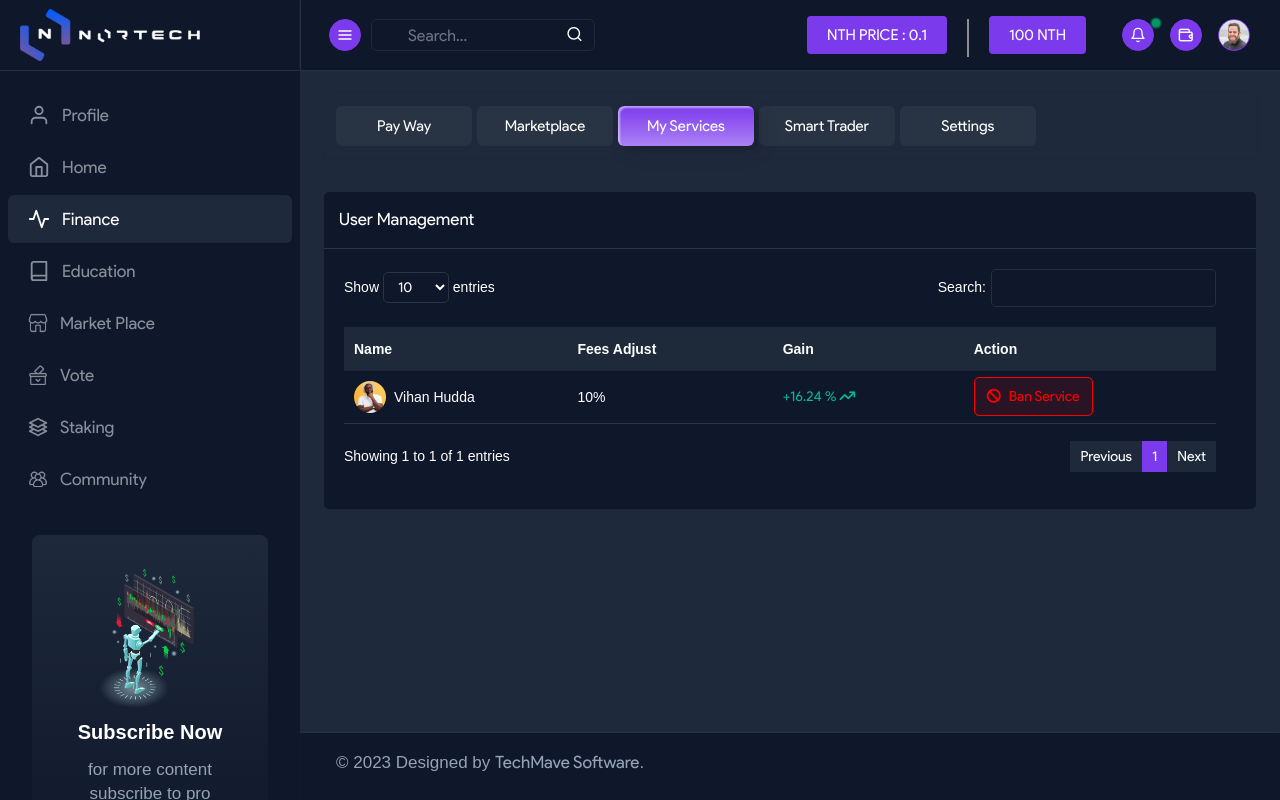
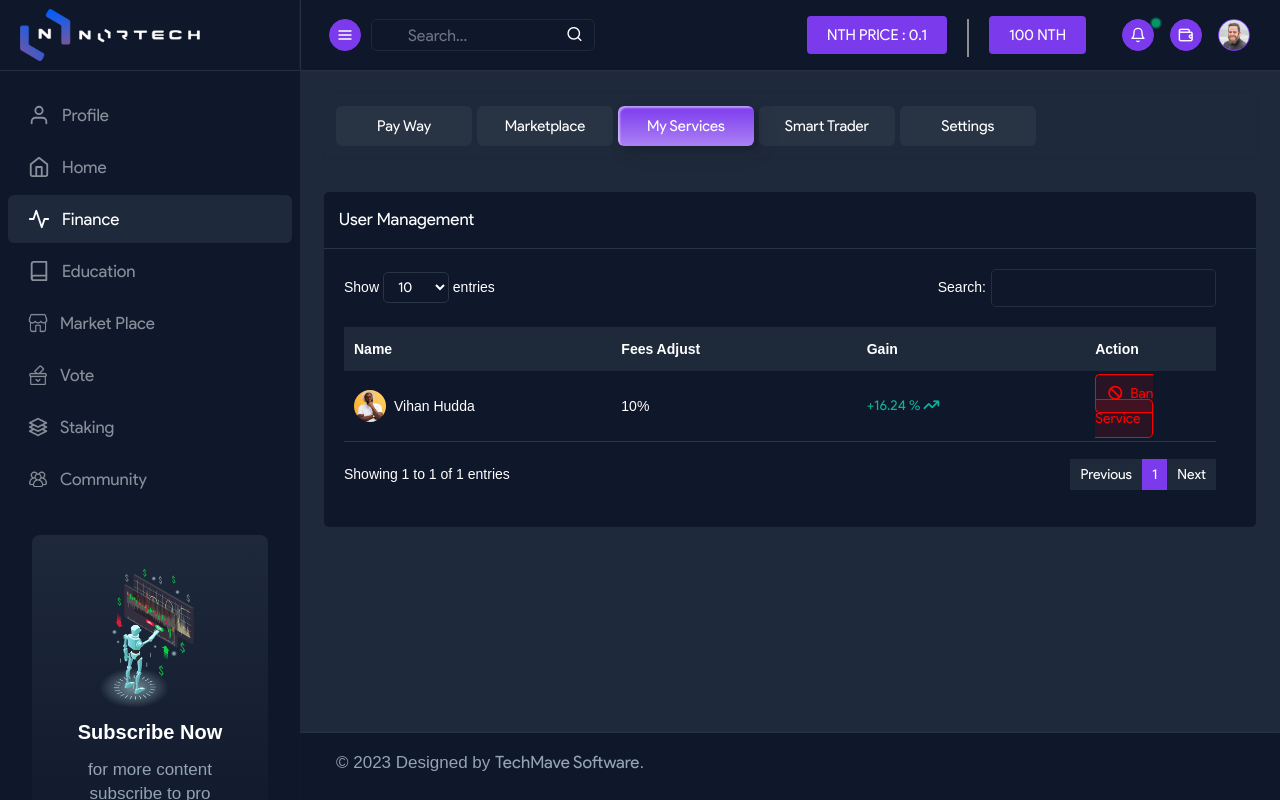
Before and after one commit to rohit-techmave/nortech, a PHP site: page /finance.php in a window 1280 px wide, after a click on "My Services". Run offline with PHP 8.4, Linux system fonts and the light colour scheme; some libraries are stand-ins or nearby versions.

Commit message:
action btn width fix

```diff
--- a/assets/css/custom-r.css
+++ b/assets/css/custom-r.css
@@ -0,0 +1,3 @@
+.actionbtnarea{
+    width: 15% !important;
+}
--- a/finance.php
+++ b/finance.php
@@ -94,7 +94,7 @@
                                       <th>Name</th>
                                       <th>Fees Adjust</th>
                                       <th>Gain</th>
-                                      <th>Action</th>
+                                      <th class="actionbtnarea">Action</th>
                                    </tr>
                                 </thead>
                                 <tbody>
```
